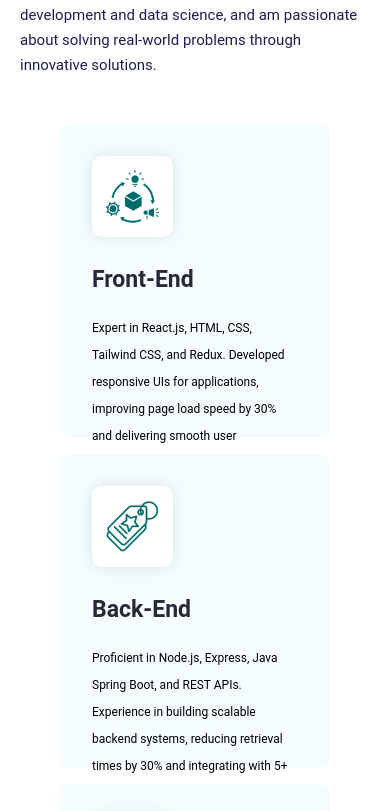
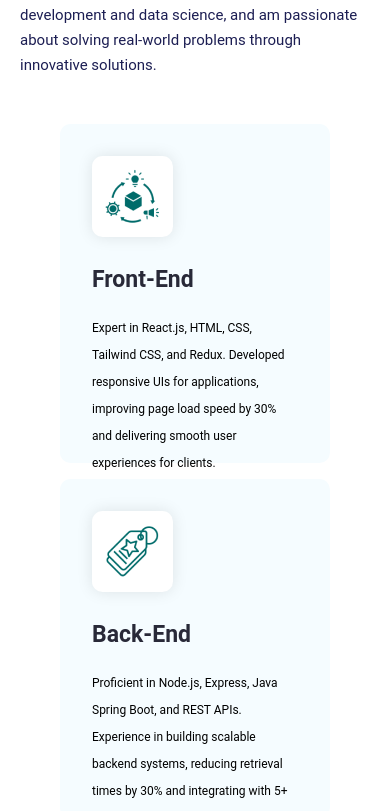
Before and after one commit to yashwanth1011/YCPortfolio, a React (Vite) app: page / in a window 390 px wide. Shown: the part 1424-2235 px from the top of the page. Built offline with nearby package versions, Linux system fonts and the light colour scheme.

Commit message:
Minor Changes

```diff
--- a/src/App.css
+++ b/src/App.css
@@ -288,7 +288,7 @@ p.section--title {
   flex: 1 0 0;
   border-radius: 10.6px;
   background: var(--bg-shade);
-  min-height: 250px;
+  min-height: 275px;
 }
 .skills--section--card:hover {
   border-bottom: 4px solid var(--primary);
@@ -814,6 +814,10 @@ input[type="checkbox"] {
     font-size: 12px;
   }
 
+  .skills--section--card--content{
+    padding-bottom: 5px;
+  }
+
 }
 
 /* Responsive Screens Ends*/
```
